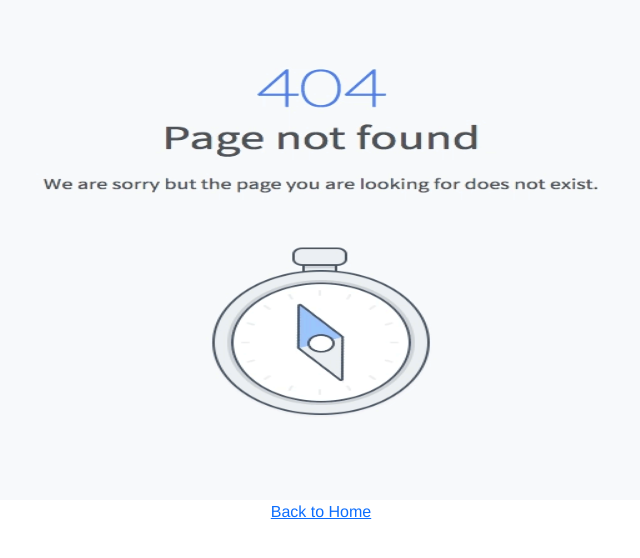
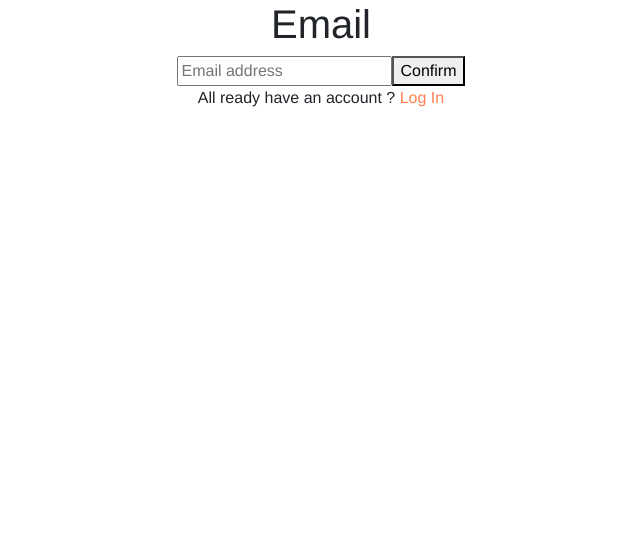
Before and after one commit to RabeyaIslam99/independent-service-provider, a React (Create React App) app: page /emailv in a window 1280 px wide. Shown: the top 558 px of the page, without its empty margins (319-959 px from the left). Built offline with nearby package versions, Linux system fonts and the light colour scheme.

Commit message:
final deploy and final email verification done

```diff
--- a/src/App.js
+++ b/src/App.js
@@ -15,6 +15,7 @@ import NotFound from './components/NotFound/NotFound';
 import Reset from './components/Login/Reset/Reset';
 import Expert from './components/Home/Expert/Expert';
 import AboutMe from './components/AboutMe/AboutMe';
+import EmailVerifications from './components/Login/EmailVarifications/EmailVerifications';
 
 function App() {
   return (
@@ -34,6 +35,7 @@ function App() {
         <Route path='/login' element={<Login></Login>}></Route>
         <Route path='/signup' element={<SignUp></SignUp>}></Route>
         <Route path='/reset' element={<Reset></Reset>}></Route>
+        <Route path='/emailv' element={<EmailVerifications></EmailVerifications>}></Route>
         <Route path='/experts' element={<Expert></Expert>}></Route>
         <Route path='/blogs' element={<Blogs></Blogs>}></Route>
         <Route path='/about' element={<AboutMe></AboutMe>}></Route>
--- /dev/null
+++ b/src/components/Login/EmailVarifications/EmailVerifications.js
@@ -0,0 +1,63 @@
+import React, { useState } from 'react';
+import {  getAuth,  sendSignInLinkToEmail} from 'firebase/auth';
+import { Link } from 'react-router-dom';
+
+const EmailVerifications = () => {
+
+    const [email, setEmail] = useState("");
+    const auth = getAuth();
+const onChangeHandler = (event) => {
+    event.preventDefault();
+    const {
+        value
+    } = event.target;
+    setEmail(value);
+};
+const actionCodeSettings = {
+    // URL you want to redirect back to. The domain (www.example.com) for this
+    // URL must be in the authorized domains list in the Firebase Console.
+    url: 'https://www.example.com/finishSignUp?cartId=1234',
+    // This must be true.
+    handleCodeInApp: true,
+    iOS: {
+      bundleId: 'com.example.ios'
+    },
+    android: {
+      packageName: 'com.example.android',
+      installApp: true,
+      minimumVersion: '12'
+    },
+    dynamicLinkDomain: 'example.page.link'
+  };
+const sendEmailLink = (event) => {
+    event.preventDefault();
+    sendSignInLinkToEmail(auth, email, actionCodeSettings)
+    .then(() => {
+      // The link was successfully sent. Inform the user.
+      // Save the email locally so you don't need to ask the user for it again
+      // if they open the link on the same device.
+      window.localStorage.setItem('emailForSignIn', email);
+      // ...
+    })
+    .catch((error) => {
+      const errorCode = error.code;
+      const errorMessage = error.message;
+      // ...
+    });
+};
+    return (
+        <div>
+            <h1>Email</h1>
+            <input type="email" name="email" id="email" placeholder="Email address" value={email} onChange={onChangeHandler} />
+
+<button onClick={sendEmailLink}> Confirm </button>
+<div>
+<p>
+            All ready have an account ?  <Link className='form-link' to='/login'>Log In</Link>
+         </p>
+</div>
+        </div>
+    );
+};
+
+export default EmailVerifications;
--- a/src/components/Login/Login.js
+++ b/src/components/Login/Login.js
@@ -78,6 +78,10 @@ const Login = () => {
 
          </p>
          <p>
+             Log in with email  <Link className='form-link' to='/emailv'>Reset Password</Link>
+
+         </p>
+         <p>
              Forget Password?  <Link className='form-link' to='/reset'>Reset Password</Link>
 
          </p>
--- a/src/components/Login/Reset/Reset.js
+++ b/src/components/Login/Reset/Reset.js
@@ -2,6 +2,7 @@ import React, { useState } from 'react';
 import { Toast } from 'react-bootstrap';
 import {  sendPasswordResetEmail} from 'firebase/auth';
 import auth from '../../../firebase.init';
+import { Link } from 'react-router-dom';
 const Reset = () => {
 
     const [email, setEmail] = useState("");
@@ -34,6 +35,9 @@ const sendResetLinkHandler = (event) => {
             <input type="email" name="email" id="email" placeholder="Email address" value={email} onChange={onChangeHandler} />
 
 <button onClick={sendResetLinkHandler}> Confirm </button>
+<p>
+            All ready have an account ?  <Link className='form-link' to='/login'>Log In</Link>
+         </p>
         </div>
     );
 };
```
Also changed, not shown: 1 other file (tests, documents, lock files or other folders).
